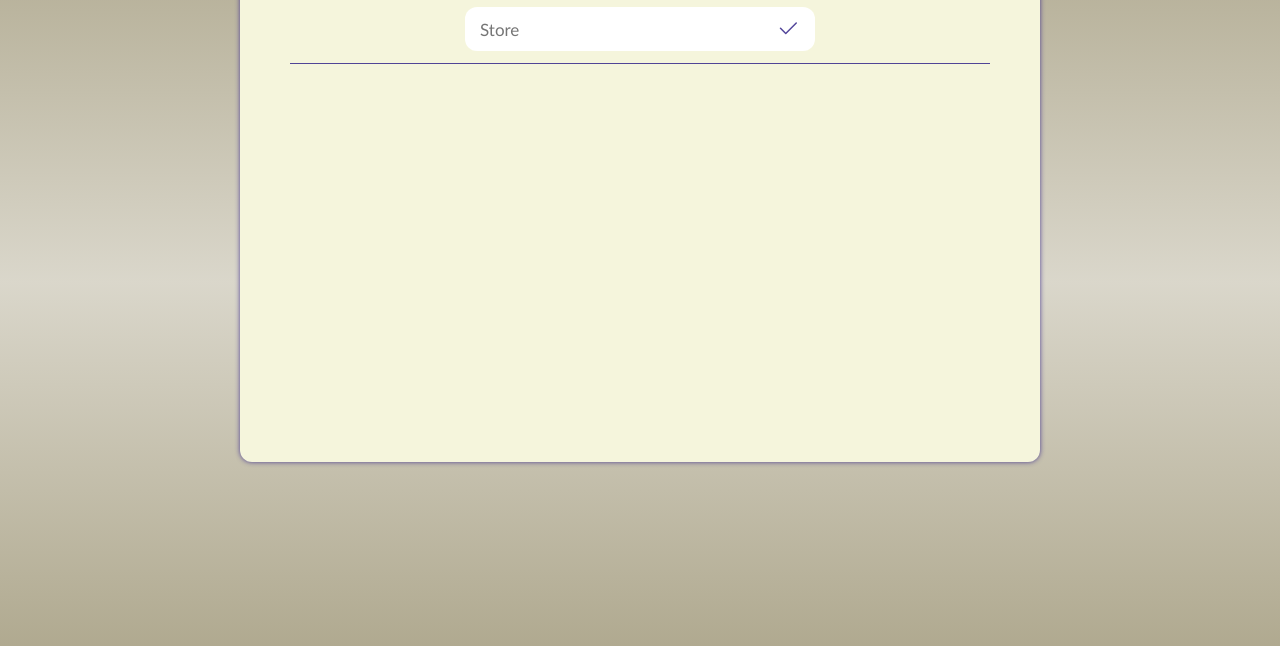
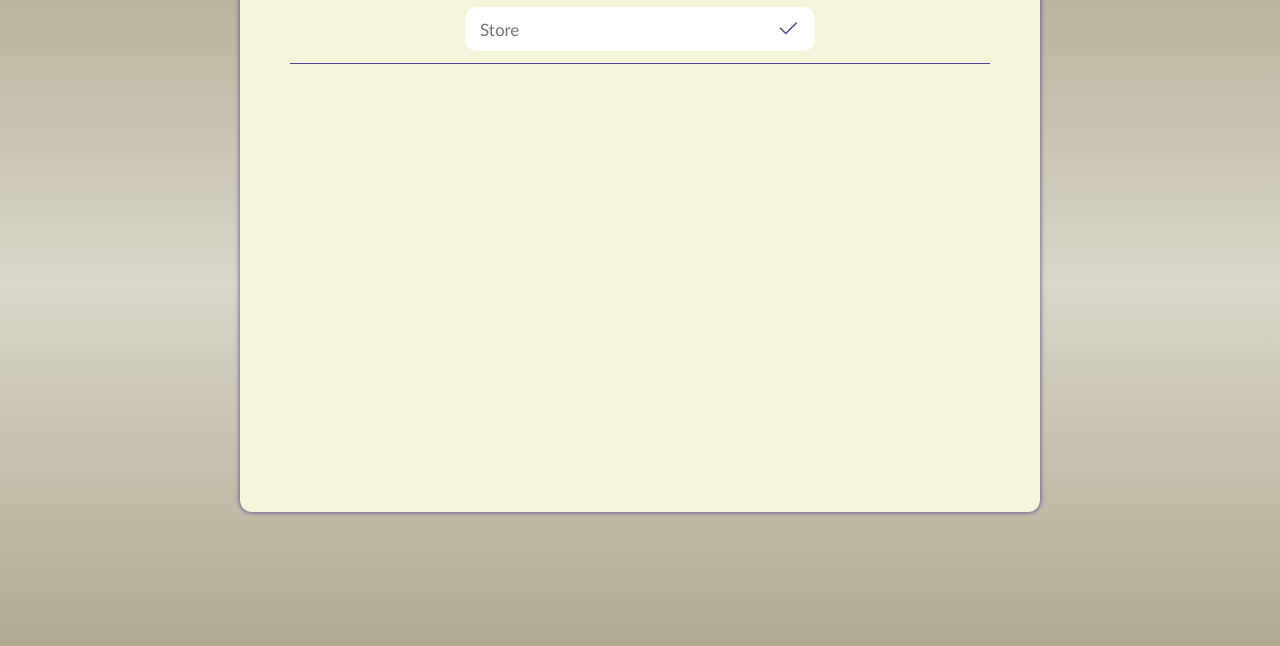
Before and after one commit to katja-roehlig/shopping-list, a plain HTML site: page index.html in a window 1280 px wide. Shown: the part 118-764 px from the top of the page. Drawn offline with Linux system fonts and the light colour scheme.

Commit message:
change height

```diff
--- a/src/styles/base/basic-style.scss
+++ b/src/styles/base/basic-style.scss
@@ -41,13 +41,14 @@ html, body{
   background-color: $background-color;
   width: 95%;
   max-width: 800px;
-  min-height: 550px;
-  margin: 3rem auto 7rem auto;
+  min-height: 600px;
+//  min-height: calc(100dvh - 10rem);
+  margin: 3rem auto 5rem auto;
   padding-inline: 2.5rem;
   box-shadow: 0px 0px 5px $contrast-color;
   border-radius: 12px;
   position: relative;
-  padding-bottom: 1.5rem;
+  padding-bottom: 3.5rem;
   @media (min-width: 630px) {
     padding-top: 2rem;
     padding-inline: 5rem;
```
Also changed, not shown: public/main.css, 1 other file.
